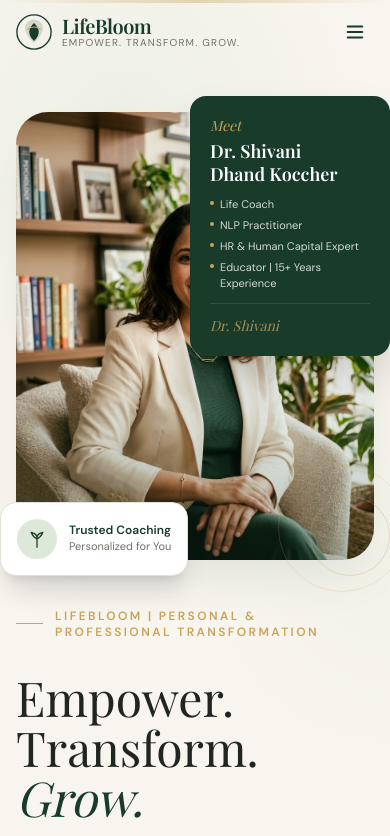
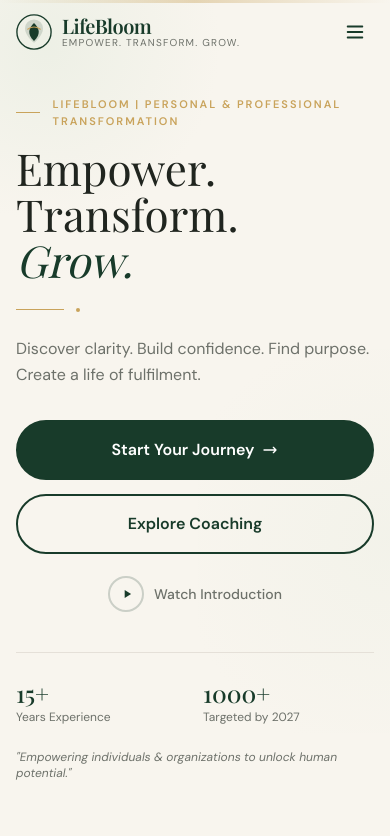
Before and after one commit to DreamtoProgram/LifeBloom, a Next.js app: page / in a window 390 px wide. Shown: the top 836 px of the page. Built offline with nearby package versions, Linux system fonts and the light colour scheme; a web font is replaced by a local one.

Commit message:
fix(mobile): optimize mobile layout hierarchy and floating profile card positioning

```diff
--- a/components/home/Hero.tsx
+++ b/components/home/Hero.tsx
@@ -6,28 +6,27 @@ import { GoldDivider } from '@/components/ui';
 
 // ============================================================
 // Hero — Main homepage hero section
-// Matches the design: large split layout with editorial serif
-// heading, founder portrait, floating profile card
+// Optimized for both Desktop & Mobile screen viewports
 // ============================================================
 
 export function Hero() {
   return (
     <section
-      className="relative min-h-screen flex flex-col"
+      className="relative min-h-screen flex flex-col justify-between overflow-hidden"
       aria-label="LifeBloom hero — Empower. Transform. Grow."
     >
       {/* Background */}
       <div className="absolute inset-0 bg-[#F8F5EE] overflow-hidden" aria-hidden="true">
         {/* Botanical blob — top left */}
         <div
-          className="absolute -top-32 -left-32 w-[500px] h-[500px] rounded-full opacity-40"
+          className="absolute -top-32 -left-32 w-[350px] sm:w-[500px] h-[350px] sm:h-[500px] rounded-full opacity-40 pointer-events-none"
           style={{
             background: 'radial-gradient(ellipse at center, #DDE8D9 0%, transparent 70%)',
           }}
         />
         {/* Botanical blob — bottom right */}
         <div
-          className="absolute -bottom-40 -right-20 w-[600px] h-[600px] opacity-30"
+          className="absolute -bottom-40 -right-20 w-[400px] sm:w-[600px] h-[400px] sm:h-[600px] opacity-30 pointer-events-none"
           style={{
             background: 'radial-gradient(ellipse at center, #DDE8D9 0%, transparent 70%)',
             borderRadius: '60% 40% 30% 70% / 50% 60% 40% 50%',
@@ -35,7 +34,7 @@ export function Hero() {
         />
         {/* Subtle leaf element — far right */}
         <div
-          className="absolute top-1/4 right-0 w-48 h-96 opacity-20"
+          className="absolute top-1/4 right-0 w-48 h-96 opacity-20 pointer-events-none"
           style={{
             background: 'radial-gradient(ellipse at right, #DDE8D9 0%, transparent 80%)',
           }}
@@ -43,25 +42,25 @@ export function Hero() {
       </div>
 
       {/* Top accent line */}
-      <div className="absolute top-0 left-0 right-0 h-[3px] bg-gradient-to-r from-transparent via-[#C9A35B]/40 to-transparent" aria-hidden="true" />
+      <div className="absolute top-0 left-0 right-0 h-[3px] bg-gradient-to-r from-transparent via-[#C9A35B]/40 to-transparent z-10" aria-hidden="true" />
 
       {/* Main content */}
-      <div className="relative flex-1 flex items-center pt-28 pb-20 md:pt-36 md:pb-24">
+      <div className="relative flex-1 flex items-center pt-24 pb-16 sm:pt-32 sm:pb-20 md:pt-36 md:pb-24 z-10">
         <div className="w-full max-w-[1280px] mx-auto px-4 sm:px-6 lg:px-8">
-          <div className="grid grid-cols-1 lg:grid-cols-2 gap-12 lg:gap-16 items-center">
+          <div className="grid grid-cols-1 lg:grid-cols-2 gap-10 lg:gap-16 items-center">
 
-            {/* LEFT — Text content */}
-            <div className="order-2 lg:order-1">
+            {/* LEFT — Text content (Order 1 on Mobile & Desktop) */}
+            <div className="order-1">
               {/* Eyebrow */}
-              <div className="flex items-center gap-3 mb-8">
-                <div className="h-[1px] w-10 bg-[#C9A35B]" aria-hidden="true" />
-                <p className="font-sans text-xs font-semibold tracking-[0.2em] text-[#C9A35B] uppercase">
+              <div className="flex items-center gap-3 mb-4 sm:mb-6">
+                <div className="h-[1px] w-8 sm:w-10 bg-[#C9A35B]" aria-hidden="true" />
+                <p className="font-sans text-[11px] sm:text-xs font-semibold tracking-[0.18em] text-[#C9A35B] uppercase">
                   LIFEBLOOM | PERSONAL & PROFESSIONAL TRANSFORMATION
                 </p>
               </div>
 
               {/* Main heading */}
-              <h1 className="font-serif text-[clamp(3rem,7vw,5.5rem)] font-normal leading-[1.05] text-[#20251F] mb-8">
+              <h1 className="font-serif text-[clamp(2.75rem,8vw,5.25rem)] font-normal leading-[1.05] text-[#20251F] mb-6 sm:mb-8">
                 <span className="block">Empower.</span>
                 <span className="block">Transform.</span>
                 <span className="block text-[#183B2A] italic">Grow.</span>
@@ -71,19 +70,20 @@ export function Hero() {
               <GoldDivider className="mb-6" />
 
               {/* Subheading */}
-              <p className="font-sans text-base md:text-lg text-[#6D716A] leading-relaxed mb-10 max-w-lg">
+              <p className="font-sans text-base sm:text-lg text-[#6D716A] leading-relaxed mb-8 sm:mb-10 max-w-lg">
                 Discover clarity. Build confidence. Find purpose.{' '}
                 <br className="hidden sm:block" />
                 Create a life of fulfilment.
               </p>
 
               {/* CTA buttons */}
-              <div className="flex flex-wrap items-center gap-4">
+              <div className="flex flex-col sm:flex-row sm:items-center gap-3.5 sm:gap-4 mb-10">
                 <Button
                   href="/contact"
                   variant="primary"
                   size="lg"
                   icon={<ArrowIcon />}
+                  className="w-full sm:w-auto"
                 >
                   Start Your Journey
                 </Button>
@@ -91,105 +91,106 @@ export function Hero() {
                   href="/services"
                   variant="secondary"
                   size="lg"
+                  className="w-full sm:w-auto"
                 >
                   Explore Coaching
                 </Button>
                 <button
-                  className="flex items-center gap-2.5 font-sans text-sm font-medium text-[#6D716A] hover:text-[#183B2A] transition-colors duration-200 group"
+                  className="flex items-center justify-center gap-2.5 font-sans text-sm font-medium text-[#6D716A] hover:text-[#183B2A] transition-colors duration-200 group pt-2 sm:pt-0"
                   onClick={() => {}}
                   aria-label="Watch introduction video"
                   type="button"
                 >
-                  <span className="w-10 h-10 rounded-full border-2 border-[#183B2A]/20 flex items-center justify-center text-[#183B2A] group-hover:border-[#183B2A] group-hover:bg-[#183B2A]/5 transition-all duration-200">
-                    <PlayIcon className="w-4 h-4 ml-0.5" />
+                  <span className="w-9 h-9 sm:w-10 sm:h-10 rounded-full border-2 border-[#183B2A]/20 flex items-center justify-center text-[#183B2A] group-hover:border-[#183B2A] group-hover:bg-[#183B2A]/5 transition-all duration-200">
+                    <PlayIcon className="w-3.5 h-3.5 sm:w-4 sm:h-4 ml-0.5" />
                   </span>
                   Watch Introduction
                 </button>
               </div>
 
               {/* Trust indicators */}
-              <div className="flex items-center gap-6 mt-12 pt-8 border-t border-[#E5E0D8]">
-                <div className="text-center">
-                  <div className="font-serif text-2xl text-[#183B2A]">15+</div>
+              <div className="grid grid-cols-2 sm:flex sm:items-center gap-4 sm:gap-6 pt-6 sm:pt-8 border-t border-[#E5E0D8]">
+                <div className="text-left sm:text-center">
+                  <div className="font-serif text-2xl text-[#183B2A] font-medium">15+</div>
                   <div className="font-sans text-xs text-[#6D716A]">Years Experience</div>
                 </div>
-                <div className="w-[1px] h-10 bg-[#E5E0D8]" aria-hidden="true" />
-                <div className="text-center">
-                  <div className="font-serif text-2xl text-[#183B2A]">1000+</div>
-                  <div className="font-sans text-xs text-[#6D716A]">People Targeted by 2027</div>
+                <div className="hidden sm:block w-[1px] h-10 bg-[#E5E0D8]" aria-hidden="true" />
+                <div className="text-left sm:text-center">
+                  <div className="font-serif text-2xl text-[#183B2A] font-medium">1000+</div>
+                  <div className="font-sans text-xs text-[#6D716A]">Targeted by 2027</div>
                 </div>
-                <div className="w-[1px] h-10 bg-[#E5E0D8]" aria-hidden="true" />
-                <div>
+                <div className="hidden sm:block w-[1px] h-10 bg-[#E5E0D8]" aria-hidden="true" />
+                <div className="col-span-2 sm:col-span-1 pt-2 sm:pt-0">
                   <div className="font-sans text-xs text-[#6D716A] italic">
-                    "Empowering individuals &<br />organizations to unlock their<br />human potential."
+                    "Empowering individuals & organizations to unlock human potential."
                   </div>
                 </div>
               </div>
             </div>
 
-            {/* RIGHT — Portrait + floating card */}
-            <div className="order-1 lg:order-2 relative flex justify-center lg:justify-end">
-              <div className="relative w-full max-w-[480px]">
+            {/* RIGHT — Portrait + floating card (Order 2 on Mobile & Desktop) */}
+            <div className="order-2 relative flex justify-center lg:justify-end mt-4 lg:mt-0">
+              <div className="relative w-full max-w-[340px] sm:max-w-[420px] lg:max-w-[480px]">
 
                 {/* Portrait image */}
-                <div className="relative rounded-[2rem] overflow-hidden aspect-[4/5] shadow-2xl shadow-[#183B2A]/10">
+                <div className="relative rounded-[1.75rem] sm:rounded-[2rem] overflow-hidden aspect-[4/5] shadow-xl sm:shadow-2xl shadow-[#183B2A]/10 border border-[#E5E0D8]/60">
                   <Image
                     src="/founder.jpg"
                     alt="Dr. Shivani Koccher Dhand — Life Coach, NLP Practitioner, and Founder of LifeBloom"
                     fill
                     className="object-cover object-top"
                     priority
-                    sizes="(max-width: 1024px) 90vw, 480px"
+                    sizes="(max-width: 640px) 340px, (max-width: 1024px) 420px, 480px"
                   />
-                  {/* Subtle overlay for card contrast */}
-                  <div className="absolute inset-0 bg-gradient-to-t from-[#183B2A]/30 via-transparent to-transparent" aria-hidden="true" />
+                  {/* Overlay */}
+                  <div className="absolute inset-0 bg-gradient-to-t from-[#183B2A]/25 via-transparent to-transparent" aria-hidden="true" />
                 </div>
 
                 {/* Floating profile card — top right */}
-                <div className="absolute -top-4 -right-4 md:top-6 md:-right-8 bg-[#183B2A] text-white rounded-2xl p-5 shadow-2xl max-w-[200px] z-10">
-                  <p className="font-serif text-sm italic text-[#C9A35B] mb-1">Meet</p>
-                  <h2 className="font-serif text-lg font-semibold leading-tight mb-3">
+                <div className="absolute top-3 right-3 sm:-top-4 sm:-right-4 md:top-6 md:-right-8 bg-[#183B2A]/95 backdrop-blur-md text-white rounded-xl sm:rounded-2xl p-3.5 sm:p-5 shadow-xl sm:shadow-2xl max-w-[165px] sm:max-w-[200px] z-10 border border-white/10">
+                  <p className="font-serif text-xs sm:text-sm italic text-[#C9A35B] mb-0.5 sm:mb-1">Meet</p>
+                  <h2 className="font-serif text-sm sm:text-lg font-semibold leading-snug sm:leading-tight mb-2 sm:mb-3">
                     Dr. Shivani<br />Dhand Koccher
                   </h2>
-                  <ul className="space-y-1.5">
+                  <ul className="space-y-1 sm:space-y-1.5">
                     {[
                       'Life Coach',
                       'NLP Practitioner',
                       'HR & Human Capital Expert',
-                      'Educator | 15+ Years Experience',
+                      'Educator | 15+ Yrs Exp',
                     ].map((item) => (
-                      <li key={item} className="flex items-start gap-1.5">
+                      <li key={item} className="flex items-start gap-1 sm:gap-1.5">
                         <span className="mt-1 shrink-0 w-1 h-1 rounded-full bg-[#C9A35B]" aria-hidden="true" />
-                        <span className="font-sans text-[11px] text-white/80 leading-snug">{item}</span>
+                        <span className="font-sans text-[10px] sm:text-[11px] text-white/85 leading-tight">{item}</span>
                       </li>
                     ))}
                   </ul>
                   {/* Signature */}
-                  <div className="mt-3 pt-3 border-t border-white/10">
-                    <p className="font-serif text-sm italic text-[#C9A35B]/80">Dr. Shivani</p>
+                  <div className="mt-2 sm:mt-3 pt-2 sm:pt-3 border-t border-white/10">
+                    <p className="font-serif text-xs sm:text-sm italic text-[#C9A35B]/90">Dr. Shivani</p>
                   </div>
                 </div>
 
                 {/* Floating badge — bottom left */}
-                <div className="absolute -bottom-4 -left-4 md:-bottom-4 md:-left-8 bg-white rounded-2xl p-4 shadow-xl border border-[#E5E0D8] z-10">
-                  <div className="flex items-center gap-3">
-                    <div className="w-10 h-10 rounded-full bg-[#DDE8D9] flex items-center justify-center shrink-0">
+                <div className="absolute bottom-3 left-3 sm:-bottom-4 sm:-left-4 md:-left-8 bg-white/95 backdrop-blur-md rounded-xl sm:rounded-2xl p-2.5 sm:p-4 shadow-lg sm:shadow-xl border border-[#E5E0D8] z-10">
+                  <div className="flex items-center gap-2.5 sm:gap-3">
+                    <div className="w-8 h-8 sm:w-10 sm:h-10 rounded-full bg-[#DDE8D9] flex items-center justify-center shrink-0">
                       <LeafIcon />
                     </div>
                     <div>
-                      <div className="font-sans text-xs font-semibold text-[#183B2A]">Trusted Coaching</div>
-                      <div className="font-sans text-[11px] text-[#6D716A]">Personalized for You</div>
+                      <div className="font-sans text-[11px] sm:text-xs font-semibold text-[#183B2A]">Trusted Coaching</div>
+                      <div className="font-sans text-[10px] sm:text-[11px] text-[#6D716A]">Personalized for You</div>
                     </div>
                   </div>
                 </div>
 
                 {/* Decorative gold ring */}
                 <div
-                  className="absolute -bottom-8 -right-8 w-32 h-32 rounded-full border border-[#C9A35B]/20"
+                  className="hidden sm:block absolute -bottom-8 -right-8 w-32 h-32 rounded-full border border-[#C9A35B]/20 pointer-events-none"
                   aria-hidden="true"
                 />
                 <div
-                  className="absolute -bottom-4 -right-4 w-20 h-20 rounded-full border border-[#C9A35B]/30"
+                  className="hidden sm:block absolute -bottom-4 -right-4 w-20 h-20 rounded-full border border-[#C9A35B]/30 pointer-events-none"
                   aria-hidden="true"
                 />
               </div>
@@ -199,11 +200,11 @@ export function Hero() {
         </div>
       </div>
 
-      {/* Bottom wave / scroll indicator */}
-      <div className="relative z-10 flex justify-center pb-8" aria-hidden="true">
-        <div className="flex flex-col items-center gap-2 opacity-50">
-          <span className="font-sans text-xs tracking-[0.15em] uppercase text-[#6D716A]">Scroll</span>
-          <div className="w-[1px] h-8 bg-[#6D716A]" />
+      {/* Bottom scroll indicator */}
+      <div className="relative z-10 flex justify-center pb-6 sm:pb-8" aria-hidden="true">
+        <div className="flex flex-col items-center gap-1.5 opacity-50">
+          <span className="font-sans text-[10px] sm:text-xs tracking-[0.15em] uppercase text-[#6D716A]">Scroll</span>
+          <div className="w-[1px] h-6 sm:h-8 bg-[#6D716A]" />
         </div>
       </div>
     </section>
@@ -212,7 +213,7 @@ export function Hero() {
 
 function LeafIcon() {
   return (
-    <svg width="20" height="20" viewBox="0 0 24 24" fill="none" stroke="#183B2A" strokeWidth="1.5" strokeLinecap="round" strokeLinejoin="round" aria-hidden="true">
+    <svg width="18" height="18" viewBox="0 0 24 24" fill="none" stroke="#183B2A" strokeWidth="1.5" strokeLinecap="round" strokeLinejoin="round" aria-hidden="true">
       <path d="M12 22V12M12 12C12 12 7 9.5 5 4c4.5 1 7.5 4 7 8zM12 12c0 0 5-2.5 7-8-4.5 1-7.5 4-7 8z" />
     </svg>
   );
```
